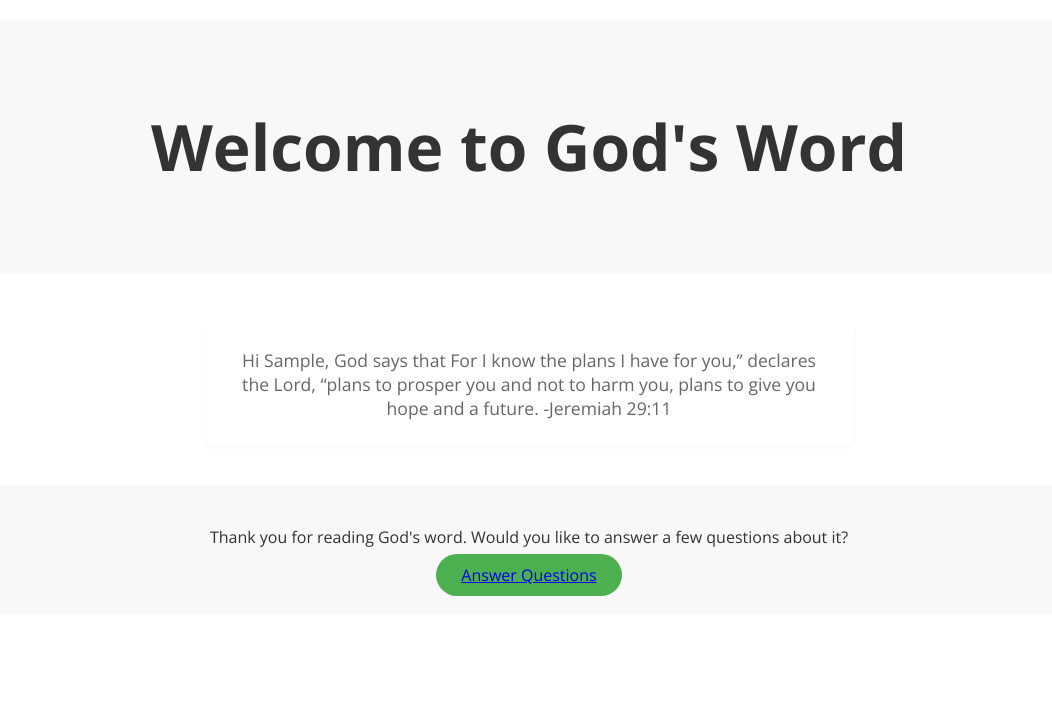
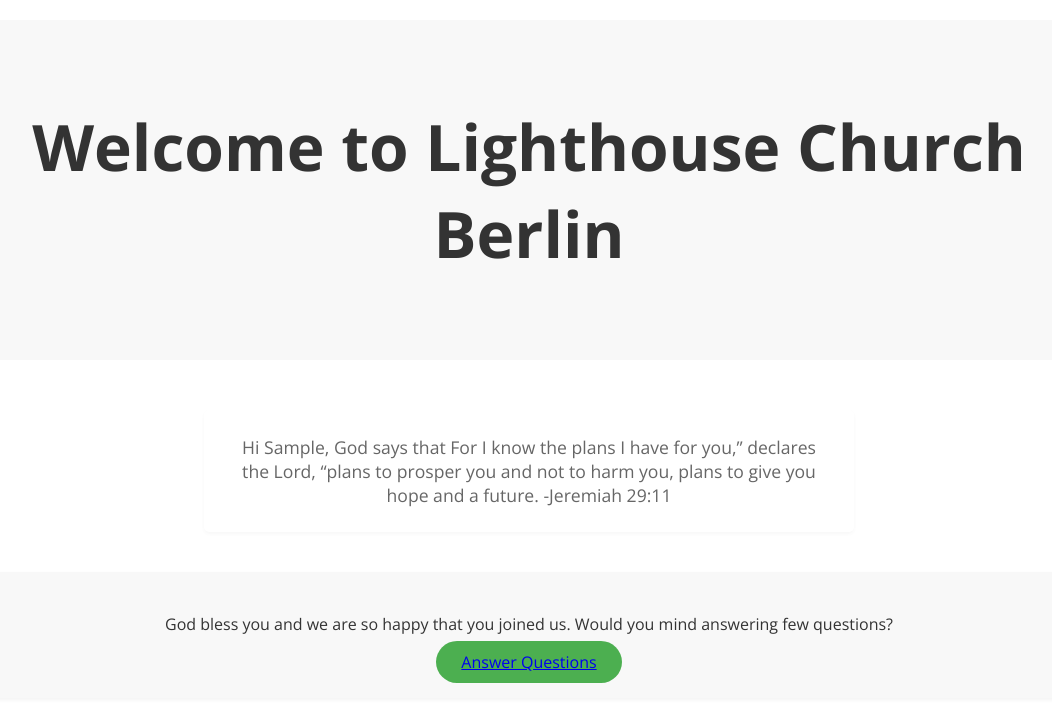
Before and after one commit to meshramk176/God-says, a plain HTML site: page index.html in a window 1280 px wide. Both pictures are taken after typing "Sample" into the empty fields and a click on the button "Submit". Shown: the whole page, without its empty margins (111-1163 px from the left). Drawn offline with nearby package versions, Linux system fonts and the light colour scheme.

Commit message:
Update index.html

```diff
--- a/index.html
+++ b/index.html
@@ -14,7 +14,7 @@
 <body>
     <!-- Hero section for visual impact -->
     <div class="hero">
-        <h1>Welcome to God's Word</h1>
+        <h1>Welcome to Lighthouse Church Berlin</h1>
     </div>
 
     <!-- Input section for name entry -->
@@ -28,7 +28,7 @@
 
     <!-- Add this below your verseDisplay div -->
     <div id="followUpQuestions" class="follow-up" style="display:none;">
-        <p>Thank you for reading God's word. Would you like to answer a few questions about it?</p>
+        <p>God bless you and we are so happy that you joined us. Would you mind answering few questions?</p>
         <a href="https://docs.google.com/forms/d/e/1FAIpQLScNPAtInzd4J0FUk6GGVfQtGmNP_buEXoeM5Zot232SK3xnyQ/viewform?usp=sf_link" target="_blank" class="button">Answer Questions</a>
     </div>
 
```
